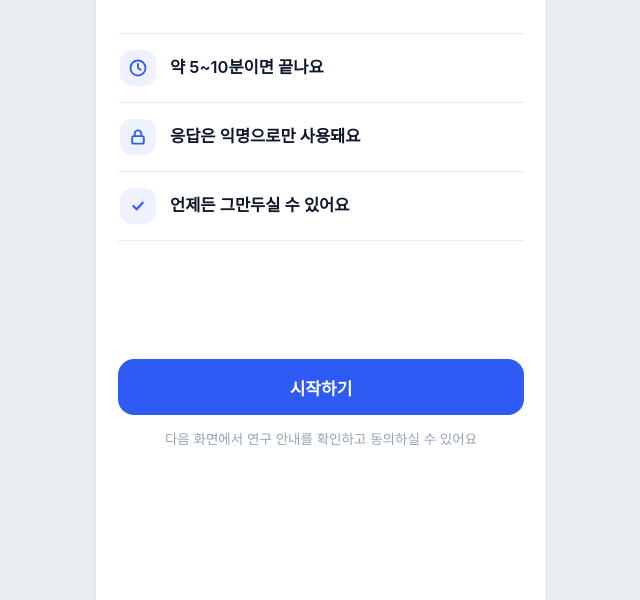
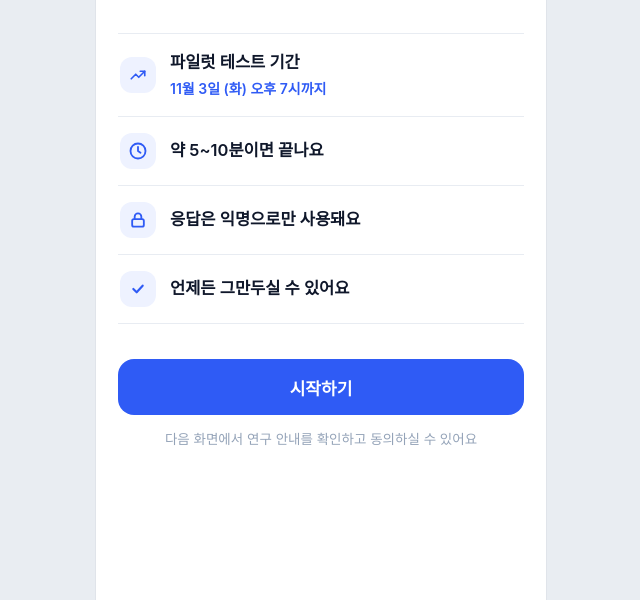
Before and after one commit to oxfield-labs/cashflow-study, a plain HTML site: page index.html in a window 1280 px wide. Shown: the part 320-920 px from the top of the page, without its empty margins (319-959 px from the left). Drawn offline with Linux system fonts and the light colour scheme.

Commit message:
fistpage update

```diff
--- a/css/style.css
+++ b/css/style.css
@@ -72,6 +72,8 @@ mark.hl,.hl{background:linear-gradient(transparent 62%,#cfdcff 62%);color:inheri
 .wl-facts{list-style:none;padding:0;margin:36px 0 28px;border-top:1px solid var(--line)}
 .wl-facts li{display:flex;align-items:center;gap:14px;padding:16px 2px;border-bottom:1px solid var(--line);font-size:16.5px;font-weight:600;color:var(--ink)}
 .wl-facts li span{width:36px;height:36px;border-radius:12px;background:var(--blue-soft);color:var(--blue);display:grid;place-items:center;flex:none}
+.wl-pilot div{display:flex;flex-direction:column;gap:2px}
+.wl-pilot small{font-size:14px;font-weight:600;color:var(--blue)}
 .wl-btn{margin-top:auto}
 .wl-foot{margin:14px 0 0;text-align:center;font-size:13.5px;color:var(--faint)}
 .inapp{margin:20px 0 0;padding:14px 16px;border-radius:14px;background:#fff8e6;font-size:13.5px;color:#7a5b00;line-height:1.6}
--- a/js/app.js
+++ b/js/app.js
@@ -445,6 +445,7 @@ function renderWelcome() {
        <p class="wl-sub">${lab ? '연구자와 함께 진행하는 현장 참여입니다.' : '모바일 금융 앱 화면을 보고 느끼는 점을 알아보는 연구예요.'}</p>
        ${inappNotice()}
        <ul class="wl-facts">
+         ${closeWhenText() ? `<li class="wl-pilot"><span>${ICON.trend}</span><div>파일럿 테스트 기간<small>${esc(closeWhenText())}까지</small></div></li>` : ''}
          <li><span>${ICON.clock}</span>약 ${CONFIG.TARGET_MIN}~${CONFIG.TARGET_MAX}분이면 끝나요</li>
          <li><span>${ICON.lock}</span>응답은 익명으로만 사용돼요</li>
          <li><span>${ICON.check}</span>언제든 그만두실 수 있어요</li>
@@ -1327,6 +1328,13 @@ if (DESIGN) {
 // ---------- 파일럿 접수 마감 ----------
 // CONFIG.CLOSE_AT 이후에 접속하면 안내 화면만 보여 주고 진행을 막는다. (본 실험 때는 CLOSE_AT을 ''로 비운다)
 // 기준 시각은 참가자 기기 시계가 아니라 서버 응답의 Date 헤더를 우선 쓴다. 헤더를 못 읽으면 기기 시계로 대신한다.
+function closeWhenText() {
+  if (!CONFIG.CLOSE_AT) return '';
+  const d = new Date(CONFIG.CLOSE_AT);
+  if (isNaN(d)) return '';
+  const w = new Intl.DateTimeFormat('ko-KR', { timeZone: 'Asia/Seoul', month: 'long', day: 'numeric', weekday: 'short', hour: 'numeric', minute: '2-digit', hour12: true }).format(d);
+  return w.replace(/(\d+):00/, '$1시');
+}
 async function isClosed() {
   if (!CONFIG.CLOSE_AT || DESIGN || DEBUG || PREVIEW) return false;
   const close = Date.parse(CONFIG.CLOSE_AT);
```
